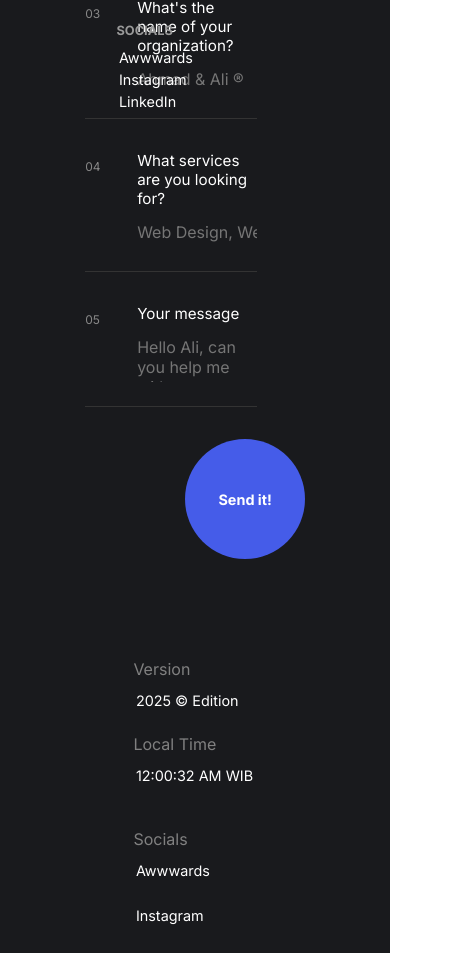
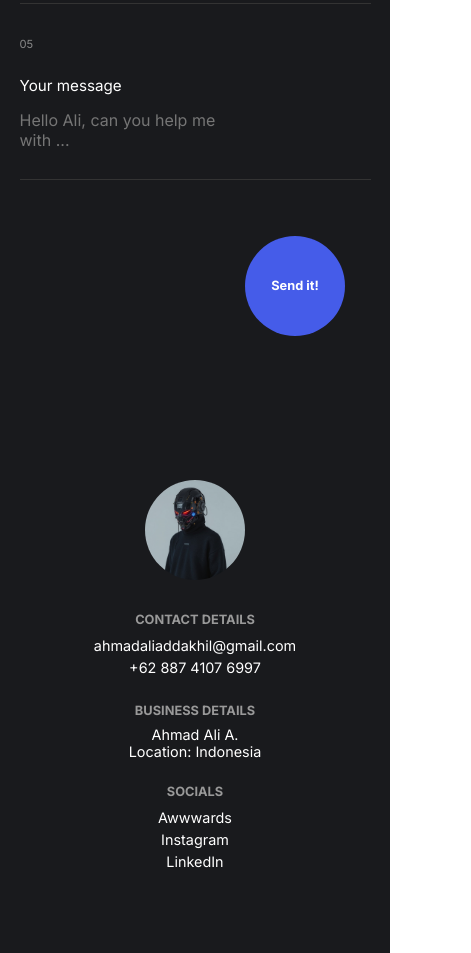
Before and after one commit to ahmadaliaddakhil/professional_profile, a Next.js app: page /Contact in a window 390 px wide. Shown: the part 842-1795 px from the top of the page, 471 px wide, since content can reach past the window. Built offline with nearby package versions, Linux system fonts and the light colour scheme.

Commit message:
update contact responsive

```diff
--- a/src/components/Contact/style.module.scss
+++ b/src/components/Contact/style.module.scss
@@ -243,3 +243,114 @@
     }
   }
 }
+/* Tambahan untuk responsivitas */
+@media (max-width: 1024px) {
+  .contact {
+    padding: 3rem 5vw;
+  }
+
+  .left {
+    max-width: 100%;
+    margin: 5rem auto 2rem auto;
+  }
+
+  .right {
+    position: relative;
+    margin-top: 5rem;
+    right: 0;
+    align-items: center;
+    text-align: center;
+  }
+
+  .avatar {
+    margin-bottom: 4rem;
+  }
+
+  .details {
+    text-align: center;
+
+    div {
+      margin-bottom: 1.5rem;
+    }
+
+    h4 {
+      text-align: center;
+    }
+  }
+}
+
+@media (max-width: 768px) {
+  .heading {
+    font-size: 2.5rem;
+    text-align: center;
+    margin-bottom: 4rem;
+  }
+
+  .left {
+    margin: 2rem 0;
+    max-width: 100%;
+  }
+
+  .form {
+    gap: 1.5rem;
+  }
+
+  .inputGroup {
+    flex-direction: column;
+    gap: 1rem;
+  }
+
+  .number {
+    font-size: 0.7rem;
+  }
+
+  .button {
+    width: 120px;
+    height: 120px;
+    position: relative;
+    margin: 2rem auto;
+  }
+
+  .info {
+    flex-direction: column;
+    gap: 2rem;
+    margin: 4rem 1rem;
+    padding: 0;
+
+    div {
+      flex-direction: column;
+      align-items: center;
+      gap: 10px;
+      text-align: center;
+    }
+
+    h3 {
+      font-size: 0.9em;
+    }
+
+    p {
+      font-size: 0.9em;
+    }
+  }
+}
+
+@media (max-width: 480px) {
+  .heading {
+    font-size: 2rem;
+  }
+
+  .avatar {
+    width: 100px;
+    height: 100px;
+    margin-bottom: 2rem;
+  }
+
+  .button {
+    width: 100px;
+    height: 100px;
+  }
+
+  .sendButton p {
+    font-size: 0.8rem;
+  }
+}
```
